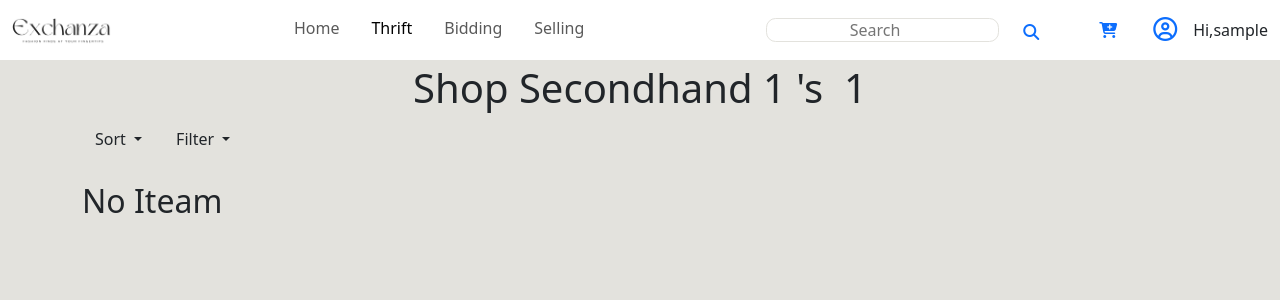
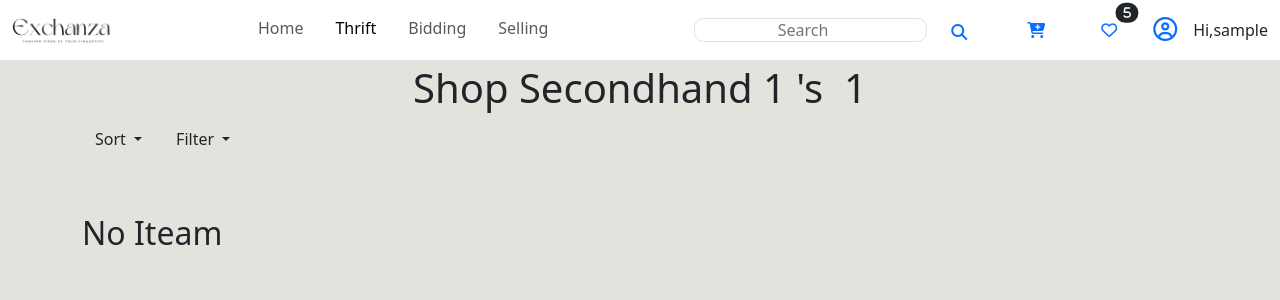
Before and after one commit to Kavindacc/Project-I_Exchanza-OLD-, a PHP site: page /Project-I_Exchanza/view/cat_items_template.php in a window 1280 px wide. Shown: the top 300 px of the page. Run offline with PHP 8.4, Linux system fonts and the light colour scheme; the visitor is signed in with stand-in values (Sample User, id 1); tables that the repository leaves empty or names only in its code hold one stand-in row (values such as "Sample post").

Commit message:
done wishlist

```diff
--- a/control/wishlist.php
+++ b/control/wishlist.php
@@ -2,7 +2,8 @@
 
 require '../model/products.php';
 require '../model/dbconnection.php';
-session_start();
+require '../model/usern.php';
+
 if (isset($_POST['wishlist'])) {
 
     $productid =htmlspecialchars(trim($_POST['productid']));
@@ -16,6 +17,9 @@ if (isset($_POST['wishlist'])) {
         exit();
     } else {
         //add wishlish table
+        //check already add
+        $wish=new RegisteredCustormer();
+        $wish->addtoWishlist($productid,$userid,dbh::connect());
         $_SESSION['msg'] = "Add Product Wishlist.";
         header("Location: ../view/cat_items_template.php");
         exit();
--- a/view/afterdeletei.php
+++ b/view/afterdeletei.php
@@ -53,6 +53,7 @@ require '../model/usern.php';
                         <a href="../Project-I_Exchanza/view/cart.php" class="nav-link  text-decoration-none mx-1"><i class="fa-solid fa-cart-plus"><span></span></i></a>
                         <?php
                         if (isset($_SESSION['logedin']) && $_SESSION['logedin'] === true) { ?>
+                        <a href="#" class="nav-link  text-decoration-none mx-1"><i class="fa-regular fa-heart position-relative"><span class="position-absolute translate-middle badge rounded-pill bg-dark sp">5</span></i></a><!--addto wishlist-->
                             <a href="logout.php" class=" text-decoration-none"><button class="lo-button btn-sm ms-2 px-3 " style="color: #FFFF;">logout</button></a>
                         <?php } ?>
                     </div>
--- a/view/cat_items_template.php
+++ b/view/cat_items_template.php
@@ -59,12 +59,12 @@ session_start();
                         <a href="../Project-I_Exchanza/view/cart.php" class="nav-link  text-decoration-none mx-1"><i class="fa-solid fa-cart-plus"><span></span></i></a>
                         <?php
                         if (isset($_SESSION['logedin']) && $_SESSION['logedin'] === true) { ?>
-
+                            <a href="#" class="nav-link  text-decoration-none mx-1"><i class="fa-regular fa-heart position-relative"><span class="position-absolute translate-middle badge rounded-pill bg-dark sp">5</span></i></a><!--addto wishlist-->
                             <a href="userpage.php" class=" text-decoration-none"><i class="fa-regular fa-circle-user" style="font-size:1.5rem;"></i></a>
 
                             <?php echo "Hi," . $_SESSION['username']; ?>
                         <?php } else { ?>
-
+                            <a href="../Project-I_Exchanza/view/cart.php" class="nav-link  text-decoration-none mx-1"><i class="fa-regular fa-heart position-relative"></i></a>
                             <a href="login.php" class=" text-decoration-none"><button class="lo-button btn-sm ms-2 px-3" style="color:#ffff;">login</button></a>
 
                         <?php } ?>
@@ -74,7 +74,7 @@ session_start();
         </div>
     </nav>
     <div class="container pt-1"><!--sub category eka ganna-->
-        <?php if (isset($_GET['cat']) || isset($_GET['sub'])) {
+        <?php if (isset($_GET['cat']) && isset($_GET['sub'])) {
 
             $_SESSION['category'] = $_GET['cat'];
             $_SESSION['subcategory'] = $_GET['sub'];
@@ -139,7 +139,7 @@ session_start();
 
         <?php } ?>
     </div>
-    <div class="container d-flex justify-content-start flex-wrap mt-3"><!--get iteam-->
+    <div class="container d-flex justify-content-start flex-wrap mt-5"><!--get iteam-->
 
         <?php
 
@@ -147,37 +147,24 @@ session_start();
         $rows = $obj->getdetails($_SESSION['category'], $_SESSION['subcategory'], Dbh::connect());
         if (isset($rows) && !empty($rows)) {
             foreach ($rows as $row) { ?>
-                <div class="card m-2" style="width: 17rem;">
+                <div class="card m- pt-2" style="width: 17rem;">
                     <img src="../upload/<?php echo $row['image'] ?>" class="card-img-top" alt="..." style="height:10rem;">
                     <div class="card-body">
-                        <h5 class="card-title"><?php echo $row['product_name']; ?></h5>
-                        <p class="card-text"><?php echo $row['description']; ?></p>
-                        <p class="card-text"><?php if (isset($row['size'])) {
+                        <h3 class="card-title"><?php echo $row['product_name']; ?></h3>
+                        <h4 class="card-text"><?php if (isset($row['size'])) {
                                                     echo $row['size'];
-                                                } ?></p>
-                        <p class="card-text">Rs.<?php echo $row['price']; ?></p>
+                                                } ?></h4>
+                        <h5 class="card-text">Rs.<?php echo $row['price']; ?></h5>
                         <form action="../control/wishlist.php" method="post"><!--wishlistform-->
                             <input type="hidden" name="productid" value="<?php echo $row['product_id']; ?>">
                             <?php if (!isset($_SESSION['logedin']) || $_SESSION['logedin'] !== true) {
                                 $currentPage = "http://" . $_SERVER['HTTP_HOST'] . $_SERVER['REQUEST_URI']; //get current page
                                 $_SESSION['redirect'] = $currentPage; ?>
                                 <a href="login.php" style="text-decoration: none;">
-                                    <button type="button" class="btn btn-primary mt-2  equal-width" style="--bs-btn-color:#FFFF;--bs-btn-bg:#897062;--bs-btn-border-color:none; --bs-btn-hover-bg:#4c3f31;">Add to Wishlist</button>
+                                    <button type="button" class="btn btn-primary mt-2  equal-width" style="--bs-btn-color:black;--bs-btn-bg:none;--bs-btn-border-color:black; --bs-btn-hover-bg:#4c3f31;"><i class="fa-regular fa-heart"></i>&nbsp;Add to Wishlist</button>
                                 </a>
                             <?php } else { ?>
-                                <button type="submit" class="btn btn-primary mt-2  equal-width" name="wishlist" style="--bs-btn-color:#FFFF;--bs-btn-bg:#897062;--bs-btn-border-color:none; --bs-btn-hover-bg:#4c3f31;">Add to Wishlist</button>
-                            <?php } ?>
-                        </form>
-                        <form action="../control/addtocart.php" method="post"><!--wishlistform-->
-                            <input type="hidden" name="productid" value="<?php echo $row['product_id']; ?>">
-                            <?php if (!isset($_SESSION['logedin']) || $_SESSION['logedin'] !== true) {
-                                $currentPage = "http://" . $_SERVER['HTTP_HOST'] . $_SERVER['REQUEST_URI']; //get current page
-                                $_SESSION['redirect'] = $currentPage; ?>
-                                <a href="login.php" style="text-decoration: none;">
-                                    <button type="button" class="btn btn-primary mt-2  equal-width" style="--bs-btn-color:#FFFF;--bs-btn-bg:#897062;--bs-btn-border-color:none; --bs-btn-hover-bg:#4c3f31;">Add to Cart</button>
-                                </a>
-                            <?php } else { ?>
-                                <button type="submit" class="btn btn-primary mt-2  equal-width" name="addtocart" style="--bs-btn-color:#FFFF;--bs-btn-bg:#897062;--bs-btn-border-color:none; --bs-btn-hover-bg:#4c3f31;">Add to Cart</button>
+                                <button type="submit" class="btn btn-primary mt-2  equal-width" name="wishlist" style="--bs-btn-color:black;--bs-btn-bg:none;--bs-btn-border-color:black; --bs-btn-hover-bg:#4c3f31;"><i class="fa-regular fa-heart"></i>&nbsp;Add to Wishlist</button>
                             <?php } ?>
                         </form>
                     </div>
--- a/view/style.css
+++ b/view/style.css
@@ -183,7 +183,11 @@ input[type=submit]:hover{
     --bs-btn-hover-color:#FFFF;
 }
 .equal-width {
-    width: 150px;
+    width: 230px;
+}
+.sp{
+    top:-9px;
+    left: 26px;
 }
 @media screen and (max-width:720px){
     .item .side{
--- a/view/userpage.php
+++ b/view/userpage.php
@@ -53,6 +53,7 @@ require '../model/usern.php';
                         <a href="../Project-I_Exchanza/view/cart.php" class="nav-link  text-decoration-none mx-1"><i class="fa-solid fa-cart-plus"><span></span></i></a>
                         <?php
                         if (isset($_SESSION['logedin']) && $_SESSION['logedin'] === true) { ?>
+                        <a href="#" class="nav-link  text-decoration-none mx-1"><i class="fa-regular fa-heart position-relative"><span class="position-absolute translate-middle badge rounded-pill bg-dark sp">5</span></i></a><!--addto wishlist-->
                             <a href="logout.php" class=" text-decoration-none"><button class="lo-button btn-sm ms-2 px-3 " style="color: #FFFF;">logout</button></a>
                         <?php } ?>
                     </div>
```
Also changed, not shown: index.php (+6 -3 lines), model/usern.php (+16 -0 lines), upload/669292634bbad5.27614394.jpg (added), upload/6692927062bda8.50771770.png (added).
